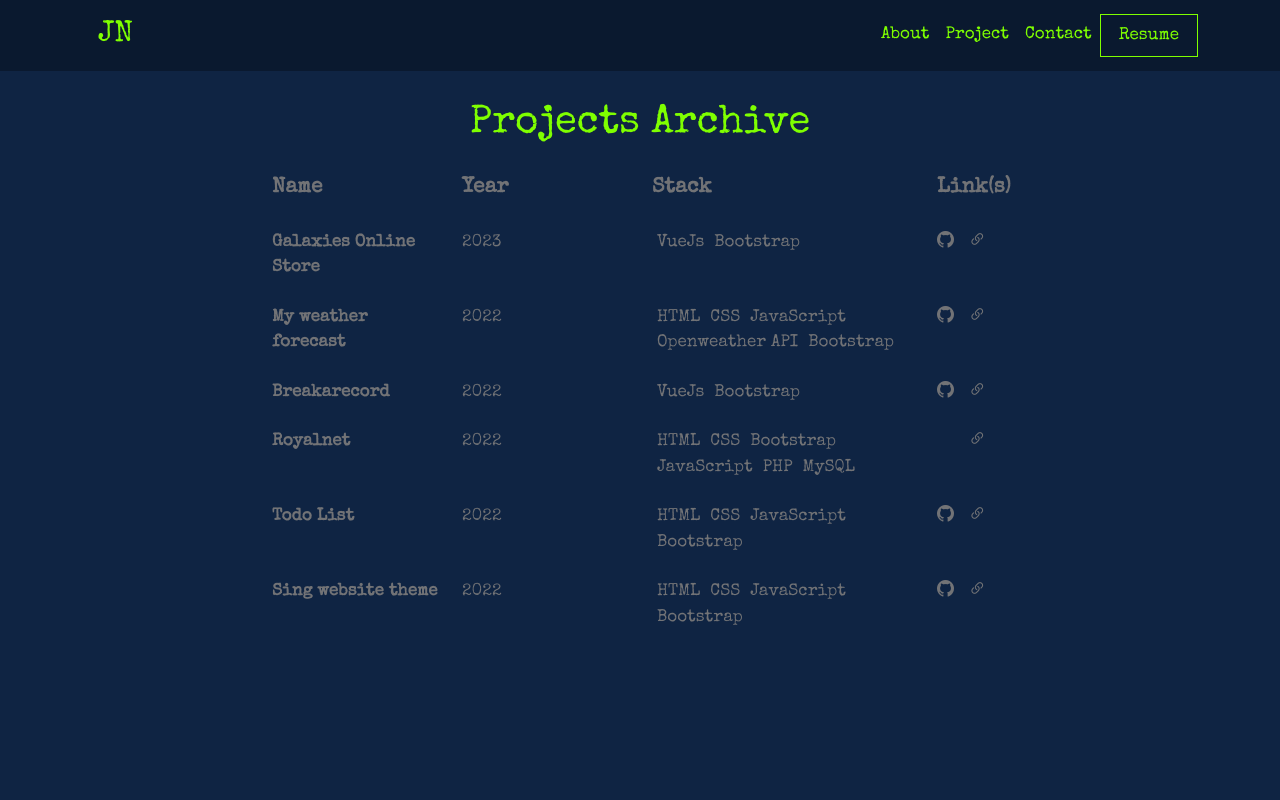
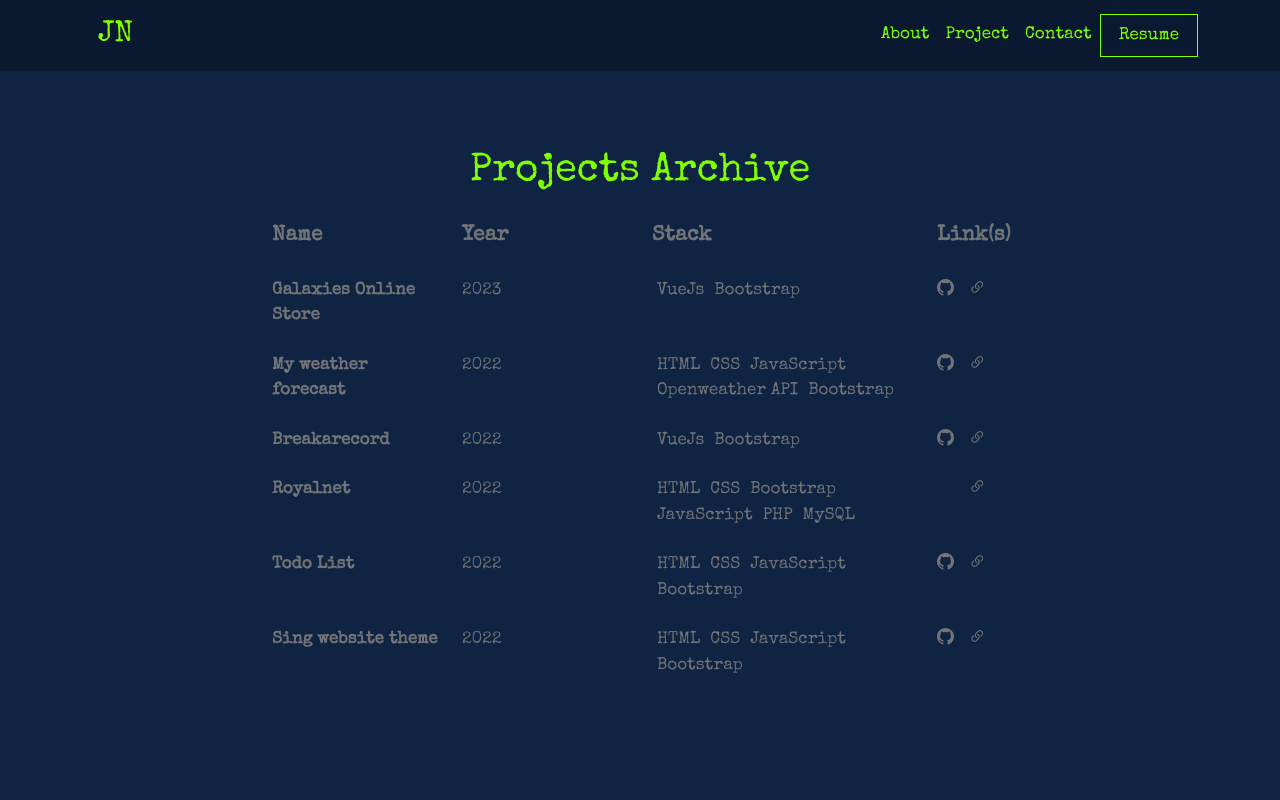
Before and after one commit to Joshua-Nweze/myPortfolio, a Vue app: page /archive in a window 1280 px wide. Shown: the top 800 px of the page. Built offline with nearby package versions, Linux system fonts and the light colour scheme.

Commit message:
made footer always stay at bottom of page

```diff
--- a/src/App.vue
+++ b/src/App.vue
@@ -3,7 +3,10 @@
     <router-link to="/">Home</router-link> |
     <router-link to="/about">About</router-link>
   </nav> -->
-  <router-view/>
+  <div class="body">
+    <router-view/>
+  </div>
+
 </template>
 
 <style>
@@ -44,4 +47,10 @@ a{
   height: 10px;
 }
 
+.body{
+  display: flex;
+  flex-direction: column;
+  min-height: 100vh;
+}
+
 </style>
--- a/src/views/ArchiveView.vue
+++ b/src/views/ArchiveView.vue
@@ -34,6 +34,7 @@ export default {
 
 .archive-div{
   margin-top: 100px;
+  flex-grow: 1;
 }
 
 .bk-to-home{
--- a/src/views/HomeView.vue
+++ b/src/views/HomeView.vue
@@ -1,9 +1,11 @@
 <template>
   <Header />
-  <Aboutme />
-  <!-- <Work /> -->
-  <Projects />
-  <Contact />
+  <div class="main">
+    <Aboutme />
+    <!-- <Work /> -->
+    <Projects />
+    <Contact />
+  </div>
   <Footer />
 </template>
 
@@ -28,3 +30,9 @@ export default {
   }
 }
 </script>
+
+<style>
+  .main{
+    flex-grow: 1;
+  }
+</style>
```
